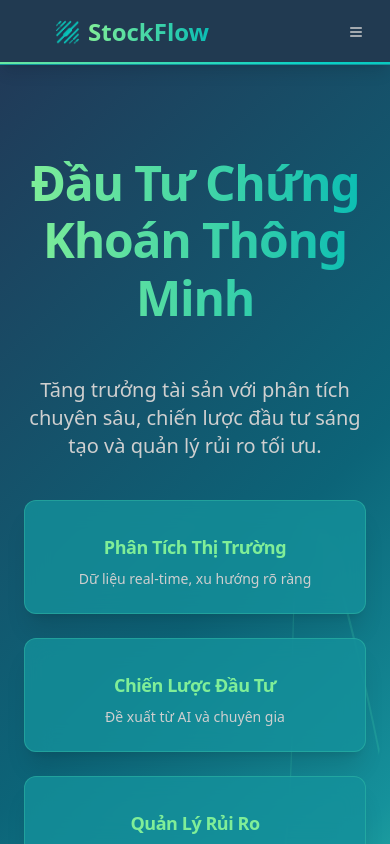
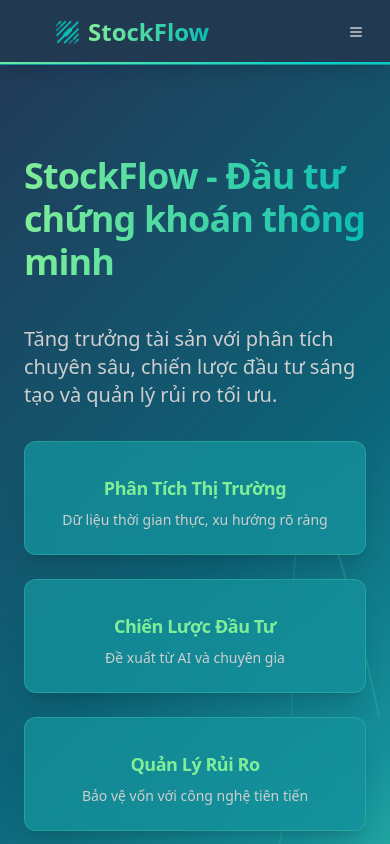
Before and after one commit to tindinh00/stockmonitoring_fe, a React (Vite) app: page / in a window 390 px wide. Built offline with nearby package versions, Linux system fonts and the light colour scheme.

Commit message:
feat: update text in homepage

```diff
--- a/src/pages/Home.jsx
+++ b/src/pages/Home.jsx
@@ -120,10 +120,10 @@ function Home() {
 
         <div className="grid grid-cols-1 md:grid-cols-2 gap-16 items-center">
           {/* Hero Content */}
-          <div className="space-y-10">
+          <div className="space-y-8">
             <AnimatedSection direction="left" delay={0.2}>
               <h1
-                className="text-5xl md:text-6xl font-extrabold tracking-tight leading-[1.2] text-center"
+                className="text-4xl md:text-4.75xl font-extrabold tracking-tight leading-[1.2] text-left"
                 style={{
                   background: "linear-gradient(to right, #80EE98, #0ABDB4)",
                   WebkitBackgroundClip: "text",
@@ -131,11 +131,11 @@ function Home() {
                   padding: "0.6rem 0"
                 }}
               >
-                Đầu Tư Chứng<br className="hidden md:inline" /> Khoán Thông Minh
+                StockFlow - Đầu tư chứng khoán <br className="hidden md:inline" /> thông minh
               </h1>
             </AnimatedSection>
             <AnimatedSection direction="right" delay={0.4}>
-              <p className="text-xl text-[#CFCFCF] max-w-lg mx-auto text-center">
+              <p className="text-xl text-[#CFCFCF] max-w-lg text-left">
                 Tăng trưởng tài sản với phân tích chuyên sâu, chiến lược đầu tư sáng tạo và quản lý rủi ro tối ưu.
               </p>
             </AnimatedSection>
@@ -152,7 +152,7 @@ function Home() {
                       </CardTitle>
                     </CardHeader>
                     <CardContent className="text-center">
-                      <p className="text-sm text-[#CFCFCF]">Dữ liệu real-time, xu hướng rõ ràng</p>
+                      <p className="text-sm text-[#CFCFCF]">Dữ liệu thời gian thực, <br className="hidden md:inline" /> xu hướng rõ ràng</p>
                     </CardContent>
                   </Card>
                 </motion.div>
```
